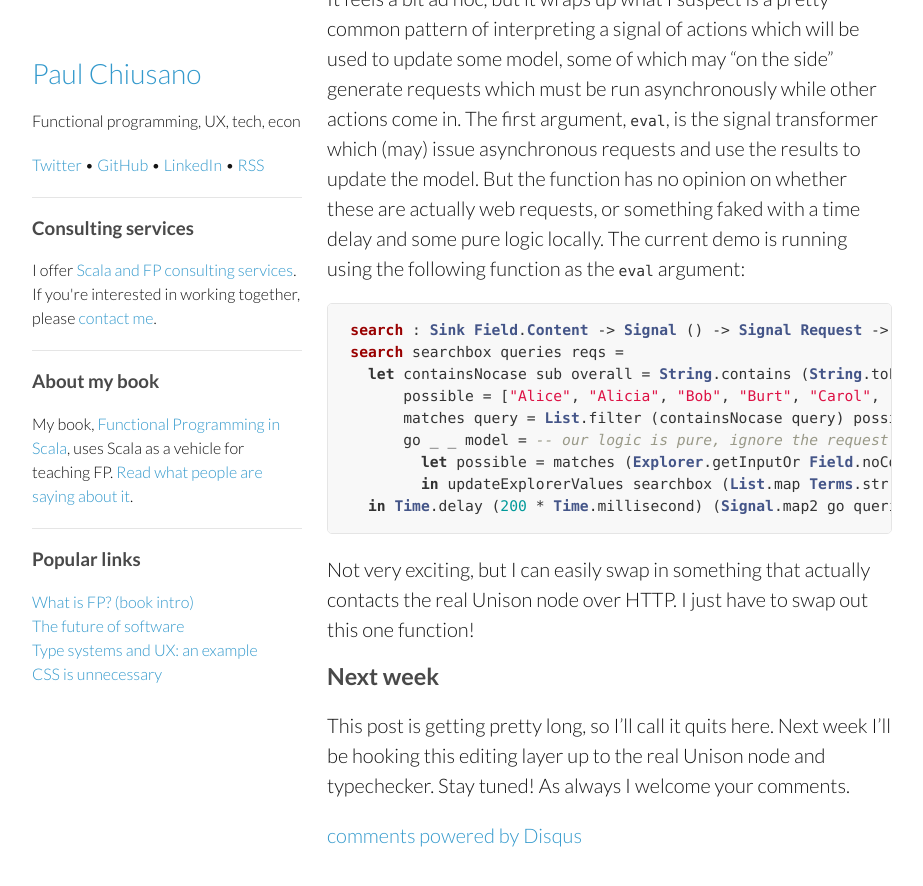
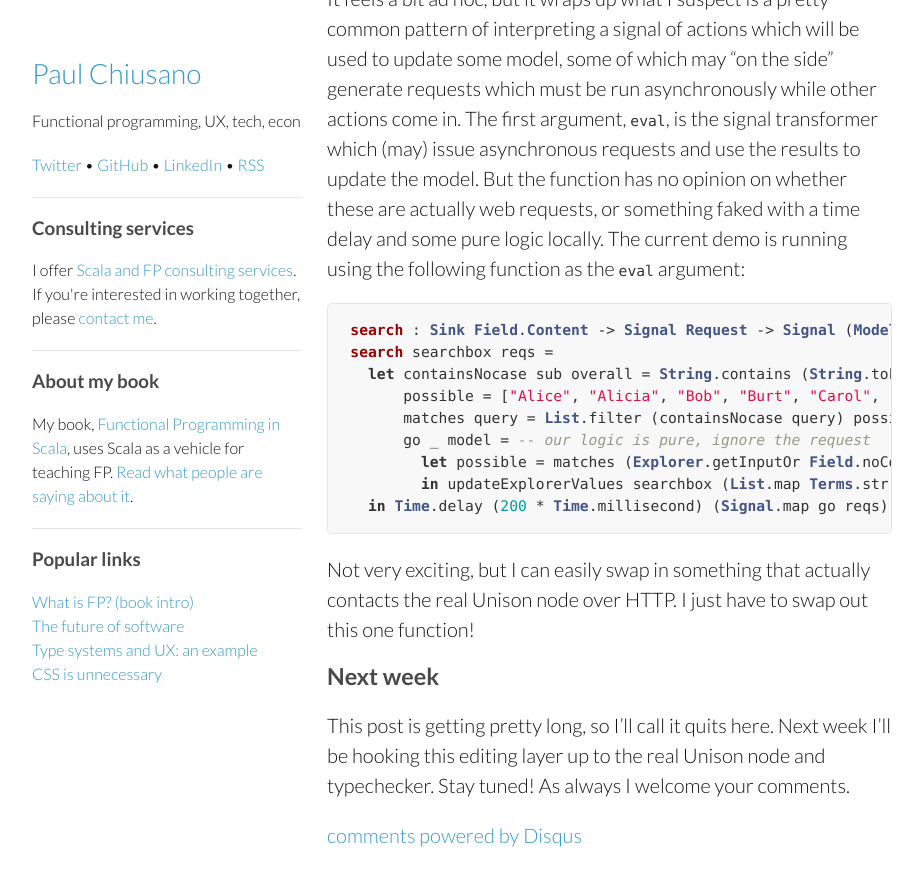
Before and after one commit to pchiusano/pchiusano.github.io, a Jekyll site: the page built from _posts/2015-02-06-unison-update1.markdown, in a window 1280 px wide and 900 px high, scrolled down 6118 px. Shown: the top 886 px of the window, without its empty margins (178-1101 px from the left). Built offline with Jekyll 4.4.1, drawn with Linux system fonts in a browser that asks for light colours; comment, search, counter and statistics services are not loaded.

Commit message:
Update 2015-02-06-unison-update1.markdown

````diff
--- a/_posts/2015-02-06-unison-update1.markdown
+++ b/_posts/2015-02-06-unison-update1.markdown
@@ -75,15 +75,15 @@ asyncUpdate eval actions req0 model0 = ...
 It feels a bit ad hoc, but it wraps up what I suspect is a pretty common pattern of interpreting a signal of actions which will be used to update some model, some of which may "on the side" generate requests which must be run asynchronously while other actions come in. The first argument, `eval`, is the signal transformer which (may) issue asynchronous requests and use the results to update the model. But the function has no opinion on whether these are actually web requests, or something faked with a time delay and some pure logic locally. The current demo is running using the following function as the `eval` argument:
 
 ```Elm
-search : Sink Field.Content -> Signal () -> Signal Request -> Signal (Model -> Model)
-search searchbox queries reqs =
+search : Sink Field.Content -> Signal Request -> Signal (Model -> Model)
+search searchbox reqs =
   let containsNocase sub overall = String.contains (String.toLower sub) (String.toLower overall)
       possible = ["Alice", "Alicia", "Bob", "Burt", "Carol", "Carolina", "Dave", "Don", "Eve"]
       matches query = List.filter (containsNocase query) possible
-      go _ _ model = -- our logic is pure, ignore the request
+      go _ model = -- our logic is pure, ignore the request
         let possible = matches (Explorer.getInputOr Field.noContent model.explorer).string
         in updateExplorerValues searchbox (List.map Terms.str possible) model
-  in Time.delay (200 * Time.millisecond) (Signal.map2 go queries reqs)
+  in Time.delay (200 * Time.millisecond) (Signal.map go reqs)
 ```
 
 Not very exciting, but I can easily swap in something that actually contacts the real Unison node over HTTP. I just have to swap out this one function!
````
